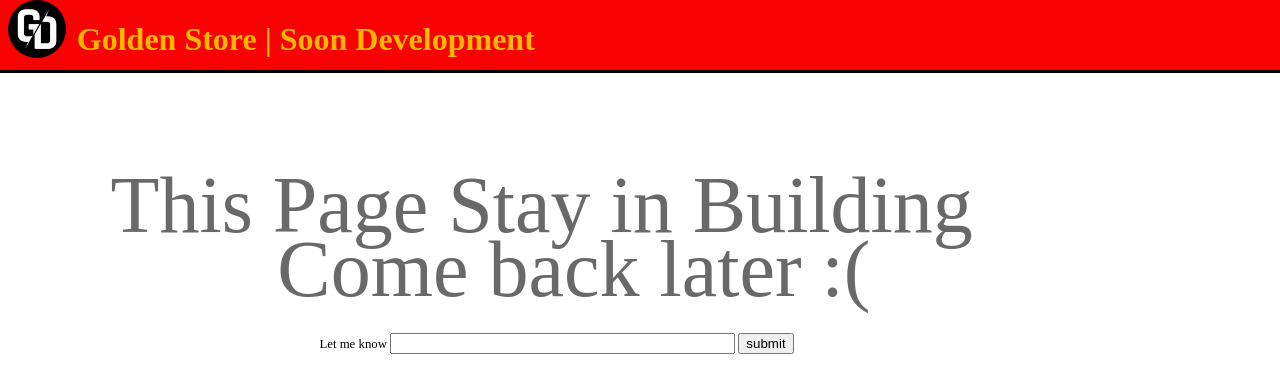
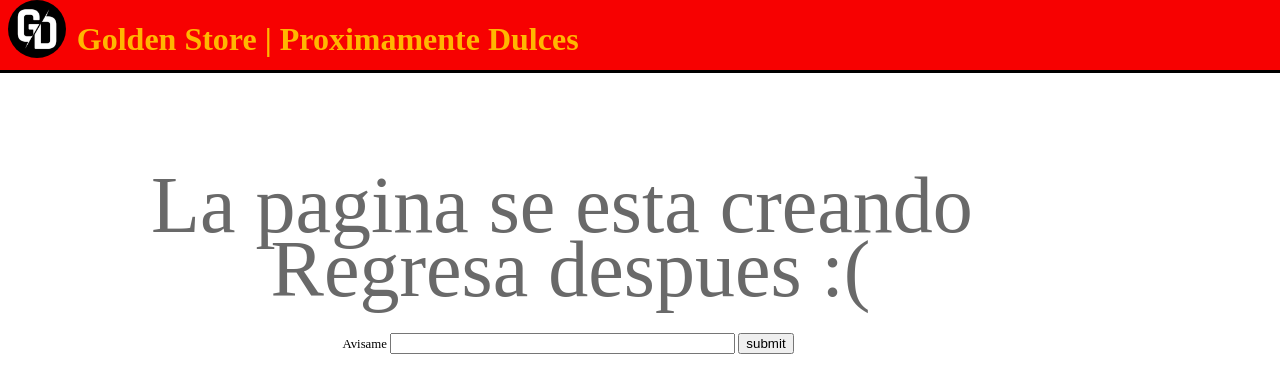
Before and after one commit to GoldenDevelopment/Goldenstore, a plain HTML site: page index.html in a window 1280 px wide. Drawn offline with Linux system fonts and the light colour scheme.

Commit message:
Update index.html

```diff
--- a/index.html
+++ b/index.html
@@ -4,7 +4,7 @@
     <meta charset="UTF-8">
     <meta http-equiv="X-UA-Compatible" content="IE=edge">
     <meta name="viewport" content="width=device-width, initial-scale=1.0">
-    <title>Golden Store | Soon Developmnet</title>
+    <title>Golden Store | Proximamente Dulces</title>
     <link rel="stylesheet" href="styles.css">
 </head>
 <body>
@@ -14,14 +14,14 @@
     <p>.</p>
     <hr>
     <!-- TEXTOS -->
-    <h1 class="titulo">Golden Store | Soon Development</h1>
+    <h1 class="titulo">Golden Store | Proximamente Dulces</h1>
     <div></div>
-    <p class="building">This Page Stay in Building</p>
-    <p class="regresa">Come back later :(</p>
+    <p class="building">La pagina se esta creando</p>
+    <p class="regresa">Regresa despues :(</p>
     <!-- IMAGENES -->
     <div></div>
     <img class="logo" src="logotemp.jpg" alt="">
     <!-- FORMULARIOS -->
-    <p class="avisame">Let me know <input type="text" name="Yours Gmail" size="40"> <input type="submit" value="submit"></p>
+    <p class="avisame">Avisame <input type="text" name="Yours Gmail" size="40"> <input type="submit" value="submit"></p>
 </body>
 </html>
```
